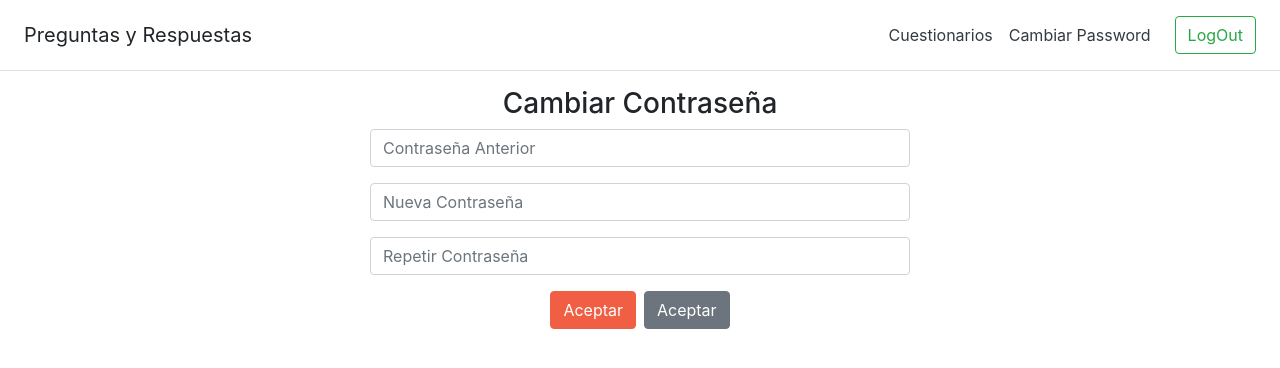
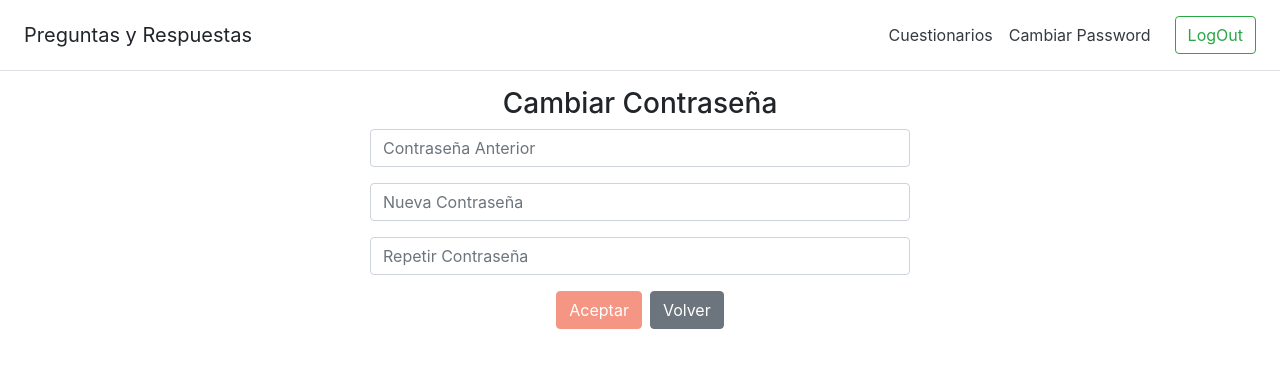
Before and after one commit to VictorCarmonaMoraza/PreguntasYRespuestas, an Angular app: page /dashboard/cambiarPassword in a window 1280 px wide. Shown: the top 368 px of the page. Built offline with nearby package versions, Linux system fonts and the light colour scheme.

Commit message:
23-Cambiar Password Validaciones

```diff
--- a/src/app/components/inicio/dashboard/cambiar-password/cambiar-password.component.html
+++ b/src/app/components/inicio/dashboard/cambiar-password/cambiar-password.component.html
@@ -6,18 +6,33 @@
 
     <form [formGroup]="cambiarPassword" (ngSubmit)="guardarPassword()">
       <div class="form-group">
-        <input type="text" class="form-control" placeholder="Contraseña Anterior" formControlName="passwordAnterior">
+        <input type="password" class="form-control" placeholder="Contraseña Anterior"
+          formControlName="passwordAnterior">
+        <span class="text-danger ml-3" *ngIf="cambiarPassword.get('passwordAnterior').hasError('required') &&
+        cambiarPassword.get('passwordAnterior').touched">
+          La contraseña <strong>es requerida</strong>
+        </span>
       </div>
       <div class="form-group">
-        <input type="text" class="form-control" placeholder="Nueva Contraseña" formControlName="nuevaPassword">
+        <input type="password" class="form-control" placeholder="Nueva Contraseña" formControlName="nuevaPassword">
+        <span class="text-danger ml-3" *ngIf="cambiarPassword.get('nuevaPassword').hasError('required') &&
+        cambiarPassword.get('nuevaPassword').touched">
+          La nueva contraseña <strong>es requerida</strong>
+        </span>
+        <span class="text-danger ml-3" *ngIf="cambiarPassword.get('nuevaPassword').hasError('minlength')">
+          La nueva contraseña debe tener como minimo <strong> 4 caracteres</strong>
+        </span>
       </div>
       <div class="form-group">
-        <input type="text" class="form-control" placeholder="Repetir Contraseña" formControlName="confirmPassword">
+        <input type="password" class="form-control" placeholder="Repetir Contraseña" formControlName="confirmPassword">
+        <span class="text-danger ml-3" *ngIf="cambiarPassword.hasError('notSame')">
+          Contraseñas <strong> distintas</strong>
+        </span>
       </div>
 
       <div class="col text-center">
-        <button class="btn btn-primary mr-2 btn-acep">Aceptar</button>
-        <button class="btn btn-secondary">Aceptar</button>
+        <button class="btn btn-primary mr-2 btn-acep" [disabled]="cambiarPassword.invalid">Aceptar</button>
+        <button class="btn btn-secondary" routerLink="../">Volver</button>
       </div>
     </form>
   </div>
--- a/src/app/components/inicio/dashboard/cambiar-password/cambiar-password.component.ts
+++ b/src/app/components/inicio/dashboard/cambiar-password/cambiar-password.component.ts
@@ -13,7 +13,7 @@ cambiarPassword:FormGroup
   constructor(private fb:FormBuilder) {
     this.cambiarPassword=this.fb.group({
       passwordAnterior:['',Validators.required],
-      nuevaPassword:['',[Validators.required],Validators.minLength(4)],
+      nuevaPassword:['',[Validators.required,Validators.minLength(4)]],
       confirmPassword:['']
     },{validator:this.checkPassword});
    }
@@ -22,7 +22,7 @@ cambiarPassword:FormGroup
   }
 
   checkPassword(group: FormGroup): any {
-    const pass = group.controls['passwordAnterior'].value;
+    const pass = group.controls['nuevaPassword'].value;
     const confirmPass = group.controls['confirmPassword'].value;
     return pass === confirmPass ? null : { notSame: true };
   }
```
